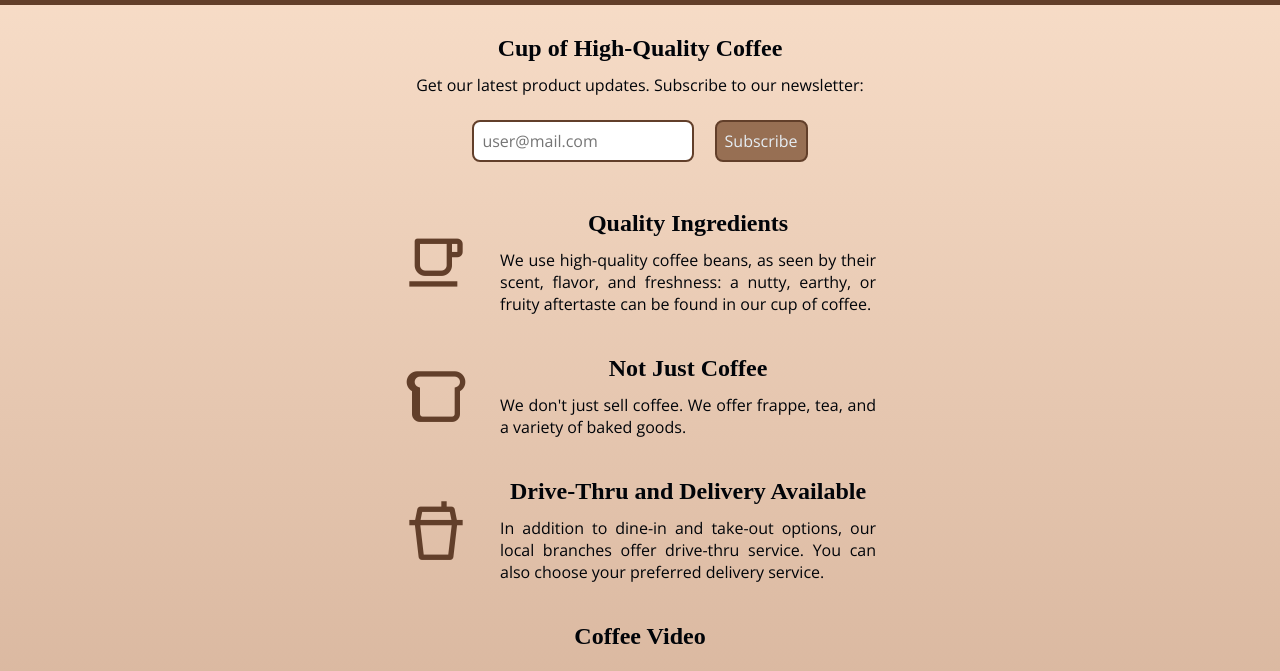
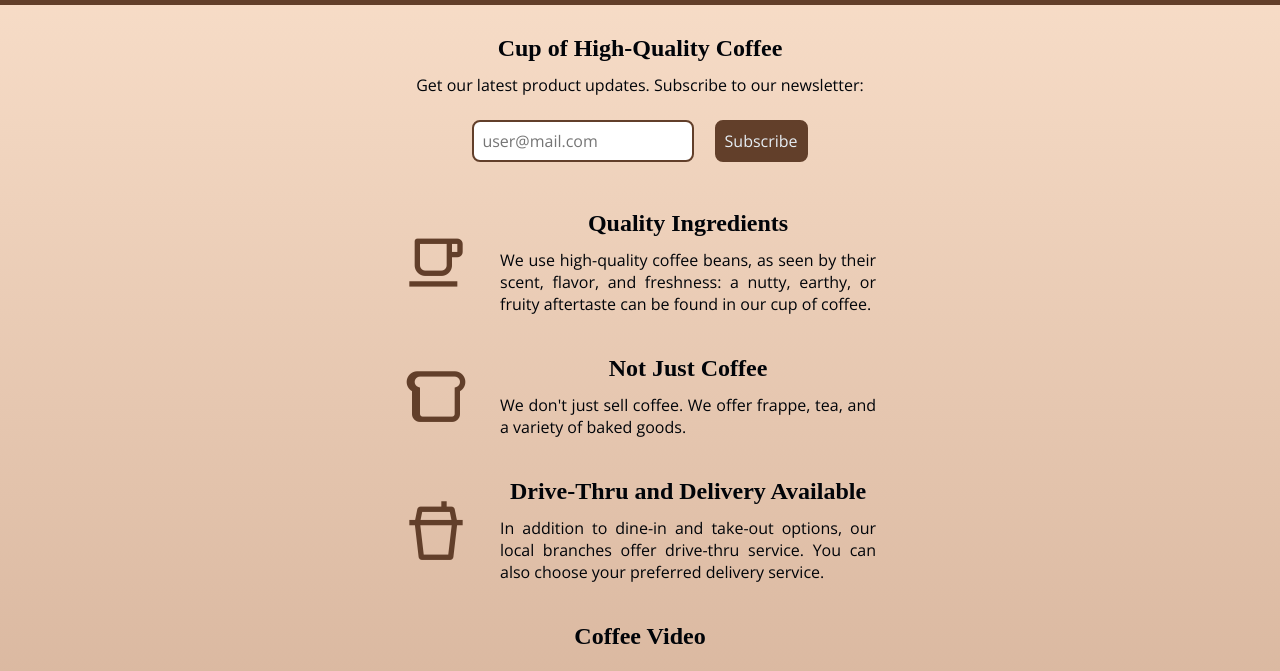
Before and after one commit to jjmginon/product-landing-page, a plain HTML site: page index.html in a window 1280 px wide. Shown: the part 61-732 px from the top of the page. Drawn offline with nearby package versions, Linux system fonts and the light colour scheme; a web font is replaced by a local one.

Commit message:
fix: improve button contrast for better accessibility
- Adjust button background color (--BUTTON-COLOR) from #976f53 to #623f2a to enhance contrast ratio.
- Update --BUTTON-HOVER-COLOR from #b08367 to #976f53 for better visibility.
- Add hover and focus-visible styles for input[type=submit] elements to ensure consistent interaction feedback.
- Ensure all button and input submit button styles meet accessibility standards.

```diff
--- a/css/styles.css
+++ b/css/styles.css
@@ -10,8 +10,8 @@
     --BTT-ACTIVE-COLOR: #010409;
     --BTT-HOVER-COLOR: #474751;
     --BUTTON-ACTIVE-COLOR: #623f2a;
-    --BUTTON-COLOR: #976f53;
-    --BUTTON-HOVER-COLOR: #b08367;
+    --BUTTON-COLOR: #623f2a;
+    --BUTTON-HOVER-COLOR: #976f53;
     --CARD-BGCOLOR: #f9dfca;
     --ITEM-BGCOLOR: #976f53;
     --FONT-COLOR: #010409;
@@ -91,7 +91,9 @@ button {
 }
 
 button:hover,
-button:focus-visible {
+button:focus-visible,
+input[type=submit]:hover,
+input[type=submit]:focus-visible {
     background-color: var(--BUTTON-HOVER-COLOR);
     transition: 0.2s;
 }
```
